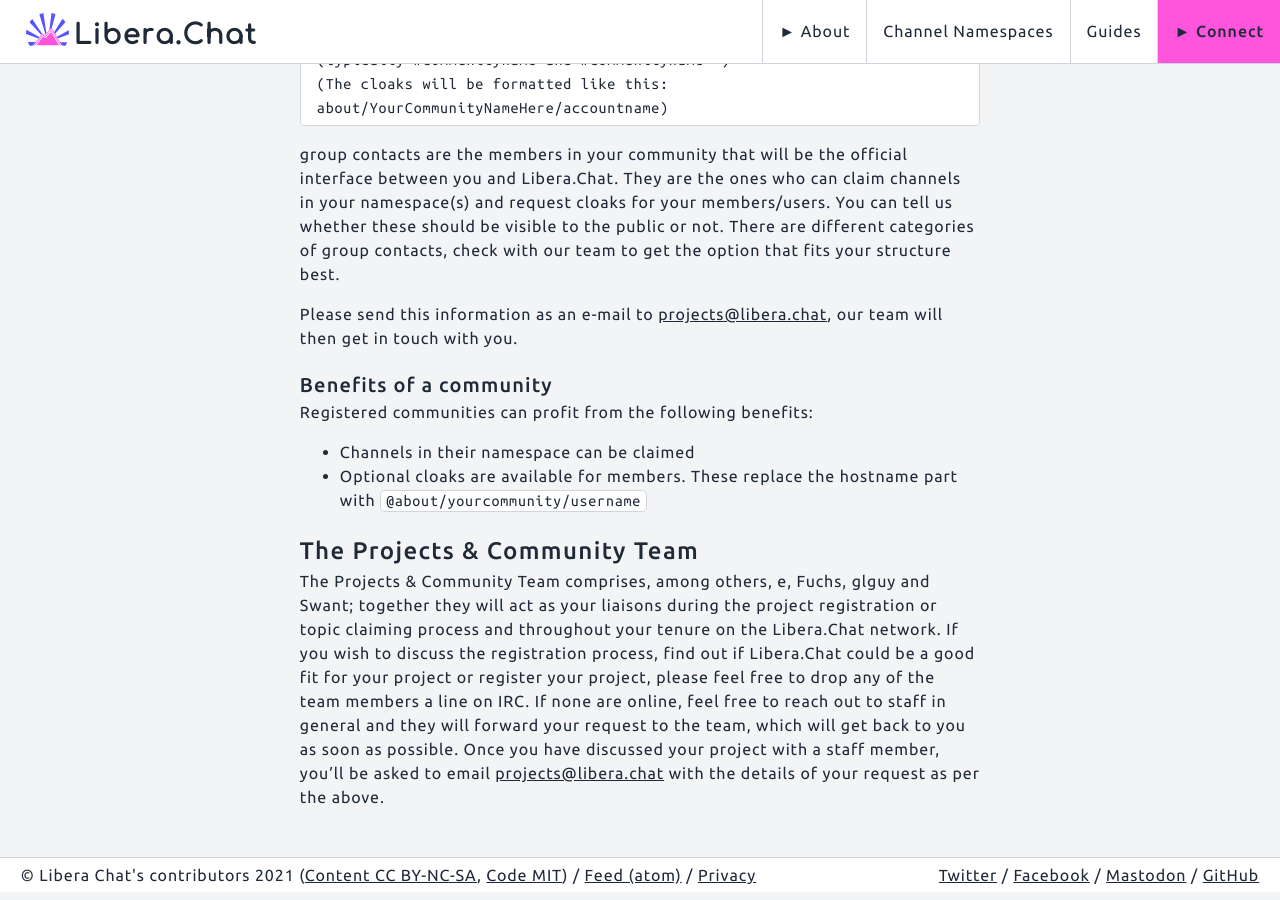
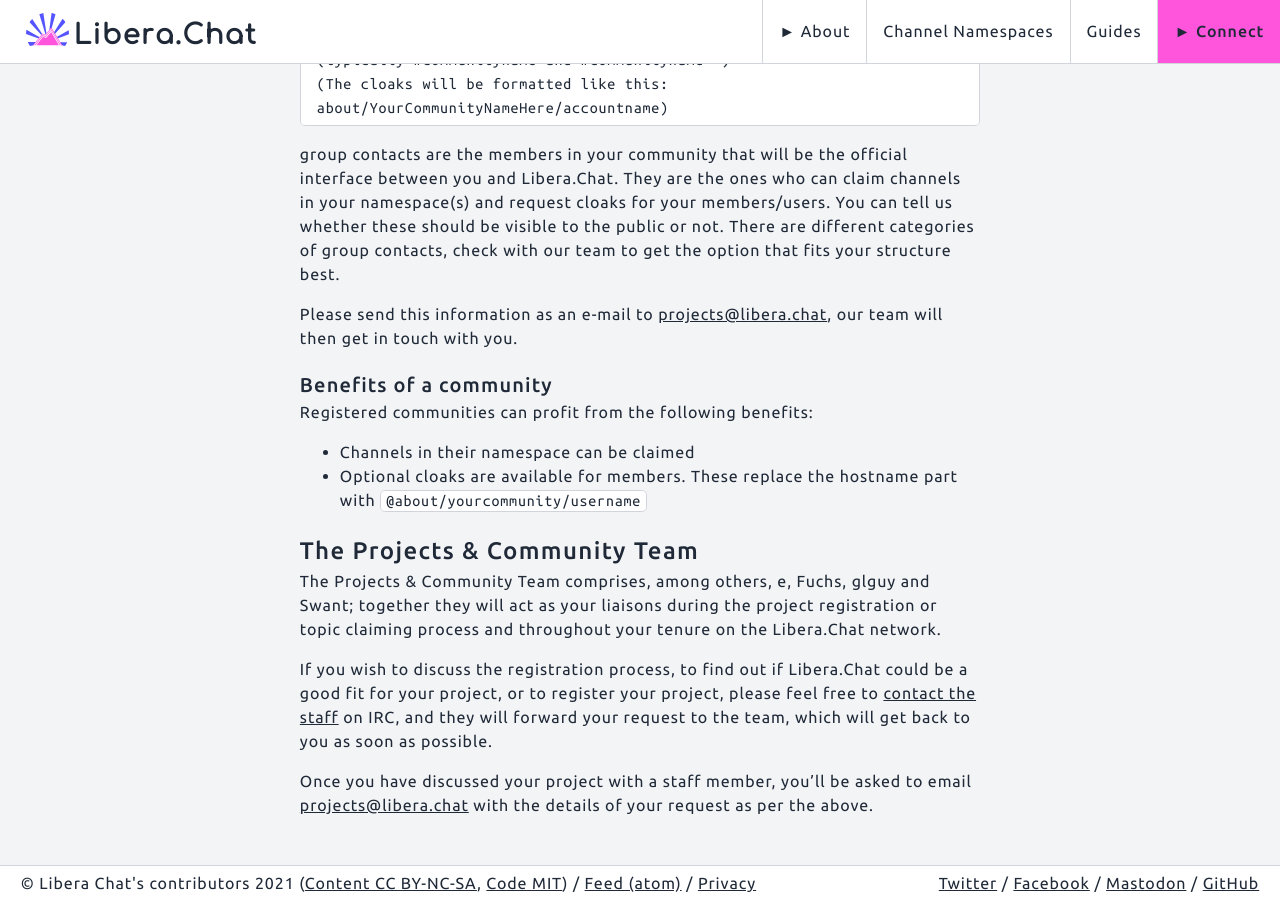
Before and after one commit to Libera-Chat/libera-chat.github.io, a Jekyll site: the page built from chanreg.md, in a window 1280 px wide and 900 px high, scrolled down 3894 px. Built offline with Jekyll 4.4.1, drawn with Linux system fonts in a browser that asks for light colours.

Commit message:
Add "how to contact staff"

```diff
--- a/chanreg.md
+++ b/chanreg.md
@@ -215,10 +215,12 @@
 The Projects & Community Team comprises, among others, e, Fuchs, glguy and
 Swant; together they will act as your liaisons during the project registration
 or topic claiming process and throughout your tenure on the Libera.Chat
-network. If you wish to discuss the registration process, find out if
-Libera.Chat could be a good fit for your project or register your project,
-please feel free to drop any of the team members a line on IRC. If none are
-online, feel free to reach out to staff in general and they will forward your
-request to the team, which will get back to you as soon as possible. Once you
-have discussed your project with a staff member, you'll be asked to email
-<projects@libera.chat> with the details of your request as per the above.
+network.
+
+If you wish to discuss the registration process, to find out if Libera.Chat
+could be a good fit for your project, or to register your project, please feel
+free to [contact the staff](/staff) on IRC, and they will forward
+your request to the team, which will get back to you as soon as possible.
+
+Once you have discussed your project with a staff member, you'll be asked to
+email <projects@libera.chat> with the details of your request as per the above.
```
Also changed, not shown: staff.md (added, +36 -0 lines).
